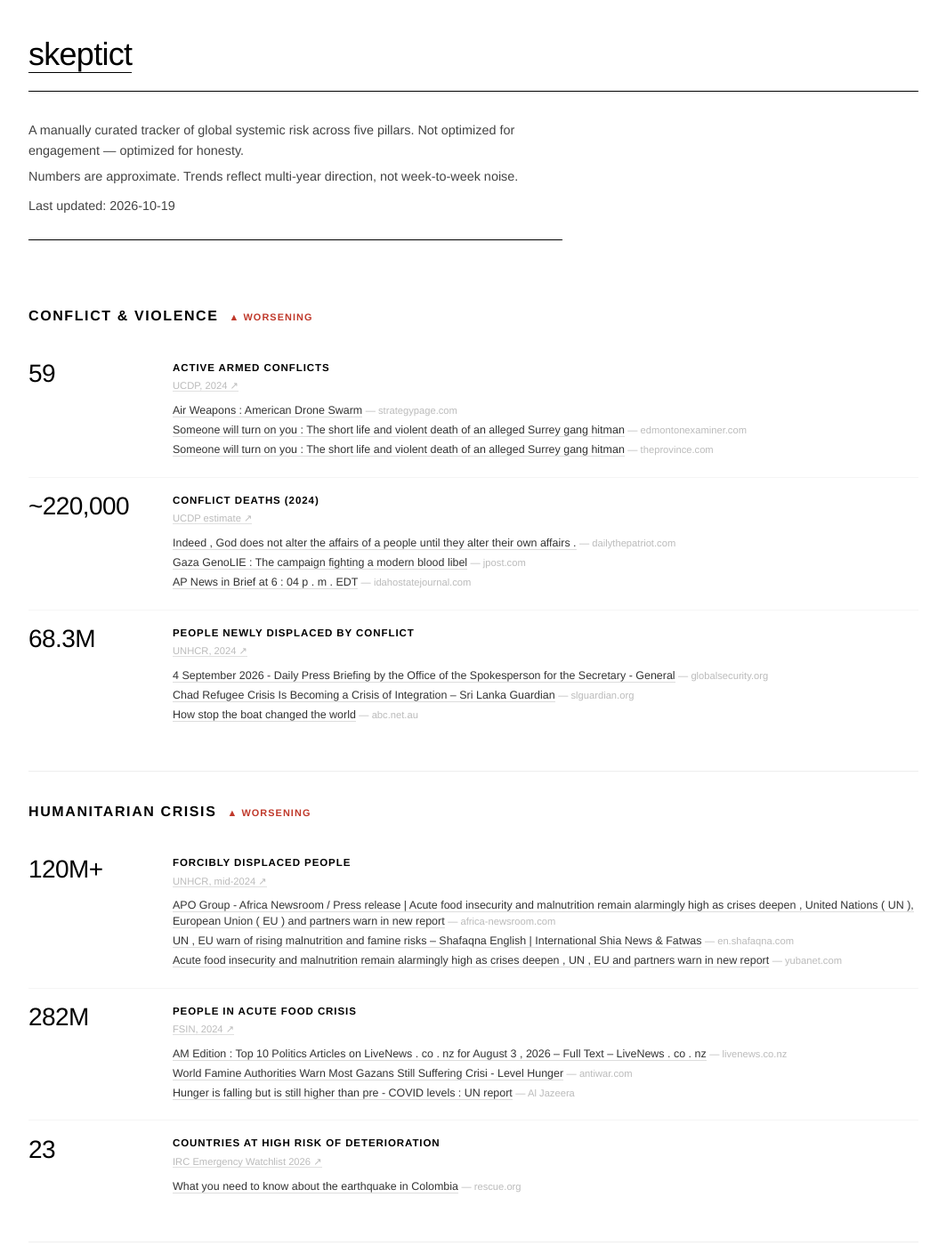
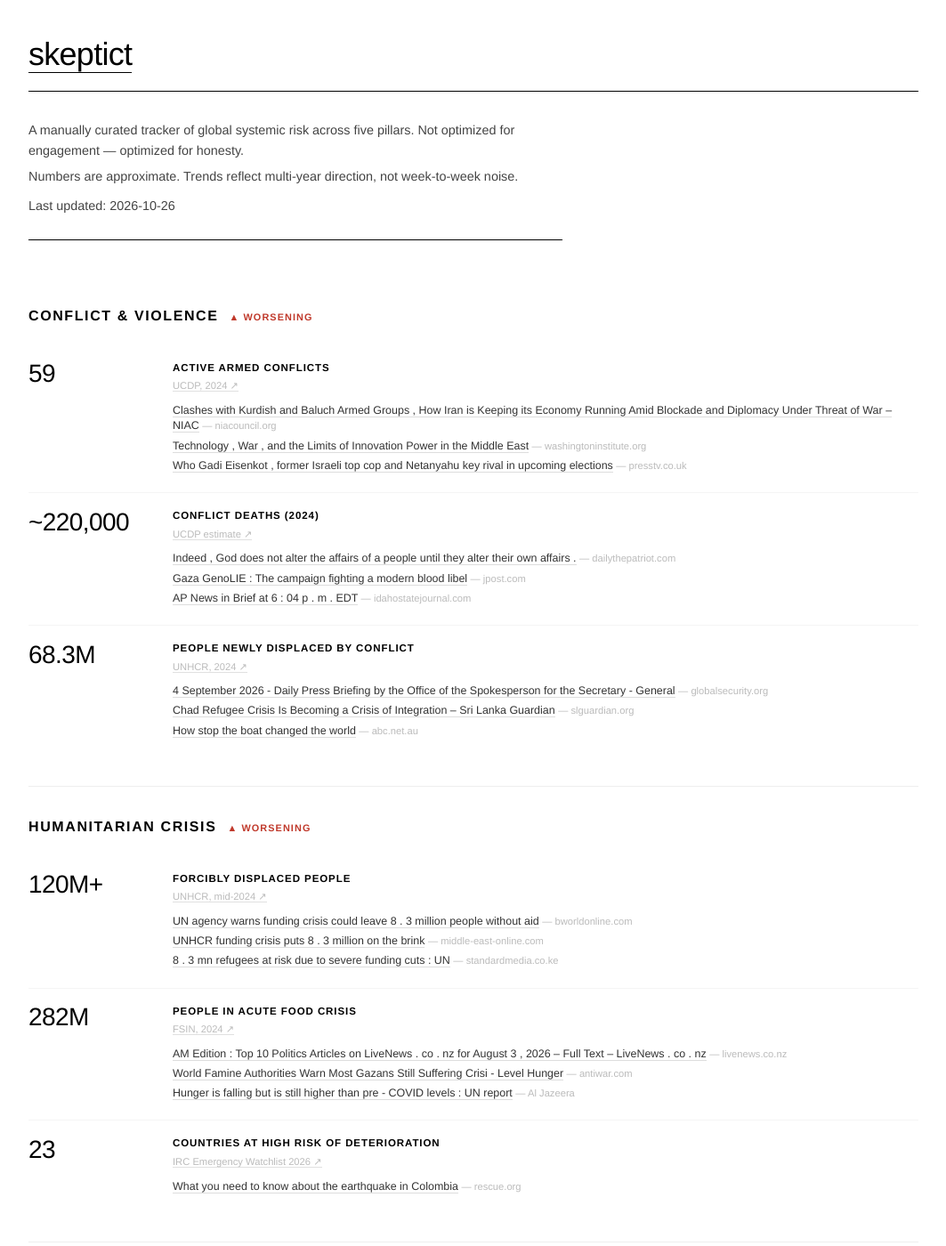
Before and after one commit to skeptict/skeptict.github.io, a Jekyll site: the page built from hellscape/index.html, in a window 1280 px wide and 1400 px high. Shown: the whole window at 89% size, without its empty margins (108-1171 px from the left). Built offline with Jekyll 4.4.1, drawn with Linux system fonts in a browser that asks for light colours; some of the changed text lies outside the part shown.

Commit message:
auto: refresh hellscape articles [2026-10-26]

```diff
--- a/_data/hellscape.yml
+++ b/_data/hellscape.yml
@@ -1,4 +1,4 @@
-last_updated: '2026-10-19'
+last_updated: '2026-10-26'
 pillars:
 - name: Conflict & Violence
   id: conflict
@@ -10,17 +10,17 @@ pillars:
     source_url: https://ucdp.uu.se/
     search_query: armed conflict wars active 2024 2025
     articles:
-    - title: 'Air Weapons : American Drone Swarm'
-      url: http://www.strategypage.com/htmw/htairw/articles/2026061364455.aspx
-      publication: strategypage.com
-    - title: 'Someone will turn on you : The short life and violent death of an alleged
-        Surrey gang hitman'
-      url: https://www.edmontonexaminer.com:443/news/short-life-violent-death-of-alleged-surrey-gang-hitman/wcm/8bd446d4-7982-4150-b4e6-fc0ac2e08565
-      publication: edmontonexaminer.com
-    - title: 'Someone will turn on you : The short life and violent death of an alleged
-        Surrey gang hitman'
-      url: https://theprovince.com/news/short-life-violent-death-of-alleged-surrey-gang-hitman/wcm/69545061-7623-4d10-a76f-371d3abfb6dc
-      publication: theprovince.com
+    - title: Clashes with Kurdish and Baluch Armed Groups , How Iran is Keeping its
+        Economy Running Amid Blockade and Diplomacy Under Threat of War – NIAC
+      url: https://niacouncil.org/clashes-with-kurdish-and-baluch-armed-groups-how-iran-is-keeping-its-economy-running-amid-blockade-and-diplomacy-under-threat-of-war/
+      publication: niacouncil.org
+    - title: Technology , War , and the Limits of Innovation Power in the Middle East
+      url: https://www.washingtoninstitute.org/policy-analysis/technology-war-and-limits-innovation-power-middle-east
+      publication: washingtoninstitute.org
+    - title: Who Gadi Eisenkot , former Israeli top cop and Netanyahu key rival in
+        upcoming elections
+      url: https://www.presstv.co.uk/Detail/2026/10/21/778858/who-gadi-eisenkot-former-israeli-top-cop-netanyahu-key-rival-elections
+      publication: presstv.co.uk
   - label: Conflict deaths (2024)
     value: ~220,000
     note: UCDP estimate
@@ -63,19 +63,16 @@ pillars:
     source_url: https://www.unhcr.org/global-trends
     search_query: forcibly displaced refugees asylum seekers record 2024
     articles:
-    - title: APO Group - Africa Newsroom / Press release | Acute food insecurity and
-        malnutrition remain alarmingly high as crises deepen , United Nations ( UN
-        ), European Union ( EU ) and partners warn in new report
-      url: https://www.africa-newsroom.com/press/acute-food-insecurity-and-malnutrition-remain-alarmingly-high-as-crises-deepen-united-nations-un-european-union-eu-and-partners-warn-in-new-report
-      publication: africa-newsroom.com
-    - title: UN , EU warn of rising malnutrition and famine risks – Shafaqna English
-        | International Shia News & Fatwas
-      url: https://en.shafaqna.com/447790/un-eu-warn-of-rising-malnutrition-and-famine-risks/
-      publication: en.shafaqna.com
-    - title: Acute food insecurity and malnutrition remain alarmingly high as crises
-        deepen , UN , EU and partners warn in new report
-      url: https://yubanet.com/world/acute-food-insecurity-and-malnutrition-remain-alarmingly-high-as-crises-deepen-un-eu-and-partners-warn-in-new-report/
-      publication: yubanet.com
+    - title: UN agency warns funding crisis could leave 8 . 3 million people without
+        aid
+      url: https://bworldonline.com/world/2026/09/29/782936/un-agency-warns-funding-crisis-could-leave-8-3-million-people-without-aid/
+      publication: bworldonline.com
+    - title: UNHCR funding crisis puts 8 . 3 million on the brink
+      url: https://www.middle-east-online.com/en/unhcr-funding-crisis-puts-83-million-brink
+      publication: middle-east-online.com
+    - title: '8 . 3 mn refugees at risk due to  severe  funding cuts : UN'
+      url: https://www.standardmedia.co.ke/world/article/2001558921/8-3-mn-refugees-at-risk-due-to-severe-funding-cuts-un
+      publication: standardmedia.co.ke
   - label: People in acute food crisis
     value: 282M
     note: FSIN, 2024
@@ -156,31 +153,28 @@ pillars:
     source_url: https://www.jonathanmpowell.com/coup-detat-dataset.html
     search_query: coup military takeover government overthrow 2024 2025
     articles:
-    - title: Will Zimbabwe David finally confront Goliath ?
-      url: https://www.thestandard.co.zw/standard-people/article/200058935/will-zimbabwes-david-finally-confront-goliath
-      publication: thestandard.co.zw
-    - title: Nigerian Colonel Behind Alleged Tinubu Coup Plot Says Failed Promotion
-        Pushed Him , Reveals How He Was Lured By Army Chiefs
-      url: https://saharareporters.com/2026/07/31/nigerian-colonel-behind-alleged-tinubu-coup-plot-says-failed-promotion-pushed-him
-      publication: saharareporters.com
-    - title: 'Uganda : Gen . Moses Ali , the  Lion of Adjumani  Final Chapter'
-      url: https://allafrica.com/stories/202607200694.html
-      publication: allafrica.com
+    - title: Afenifere leader Reuben Fasoranti dies at 100
+      url: https://punchng.com/fasoranti-awo-loyalist-afenifere-leader-bows-out-at-100/
+      publication: punchng.com
+    - title: Iranian expat politics has sunk into the swamp of genocidal Zionism
+      url: https://www.middleeasteye.net/opinion/iranian-expat-politics-has-sunk-swamp-genocidal-zionism
+      publication: middleeasteye.net
+    - title: FACULTY AT ELITE US UNIVERSITIES LINKED TO CIA FRONT NATIONAL ENDOWMENT
+        FOR DEMOCRACY – The Greanville Post
+      url: https://www.greanvillepost.com/faculty-at-elite-us-universities-linked-to-cia-front-national-endowment-for-democracy/
+      publication: greanvillepost.com
   - label: Internet shutdowns (2024)
     value: '283'
     note: Access Now
     source_url: https://www.accessnow.org/keepiton/
     search_query: internet shutdown blackout government censorship 2024 2025
     articles:
-    - title: Iran internet shutdown crushes businesses in battered economy
-      url: https://www.dailybulletin.com/2026/05/01/iran-internet-shutdown-economy/
-      publication: dailybulletin.com
-    - title: Iran internet shutdown crushes businesses in battered economy
-      url: https://www.presstelegram.com/2026/05/01/iran-internet-shutdown-economy/
-      publication: presstelegram.com
-    - title: Iran internet shutdown crushes businesses in battered economy
-      url: https://www.redlandsdailyfacts.com/2026/05/01/iran-internet-shutdown-economy/
-      publication: redlandsdailyfacts.com
+    - title: When Big Tech becomes a tool of state control in Kenya
+      url: https://globalvoices.org/2026/10/21/when-big-tech-becomes-a-tool-of-state-control-in-kenya/
+      publication: globalvoices.org
+    - title: Internet Shutdown Surpasses 100 Days in Pakistan - Occupied Kashmir
+      url: https://pjmedia.com/uzay-bulut/2026/09/21/internet-shutdown-surpasses-100-days-in-pakistan-occupied-kashmir-n4957474
+      publication: pjmedia.com
   - label: Countries under emergency law
     value: ~60
     note: ACAPS
```
